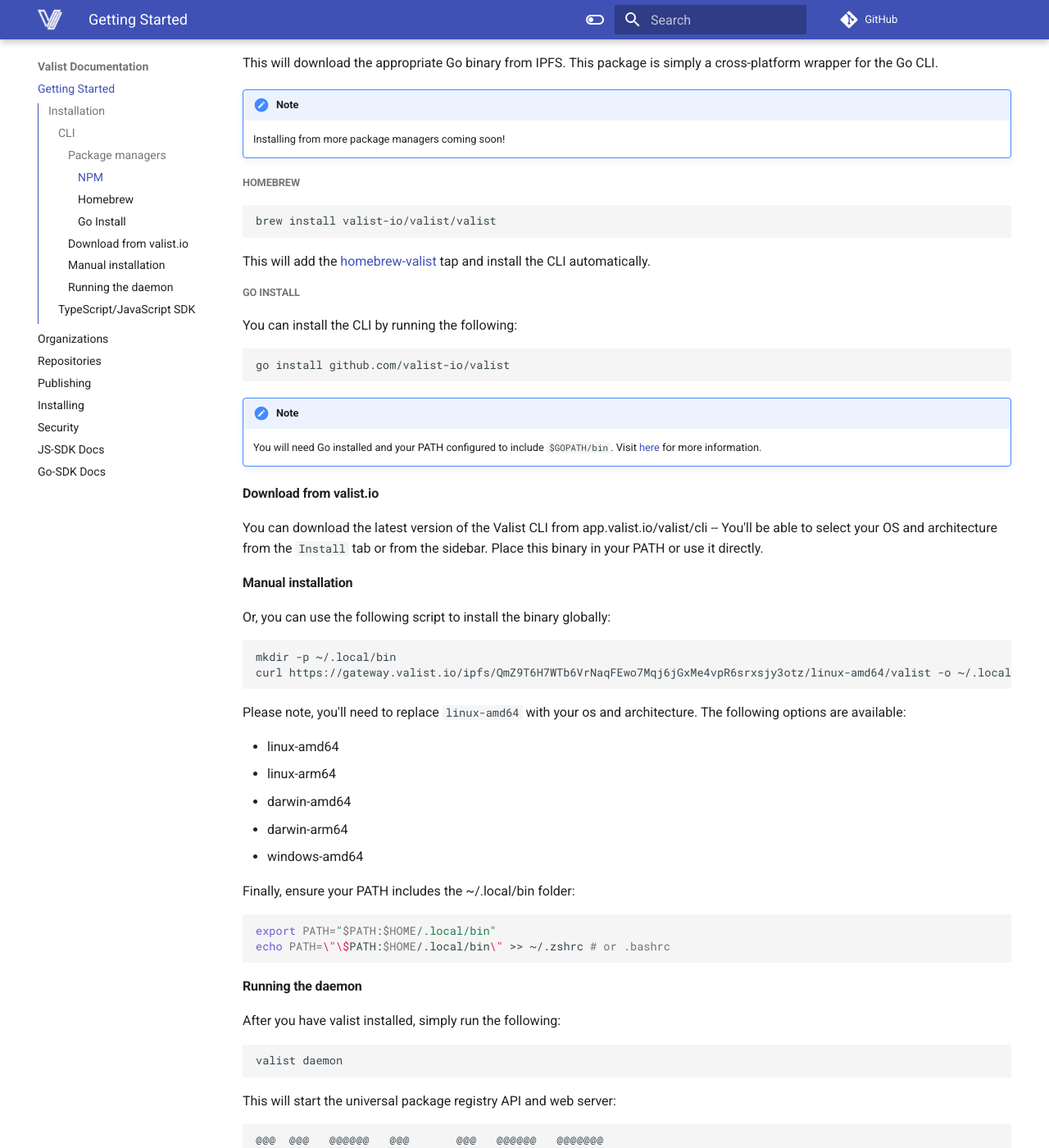
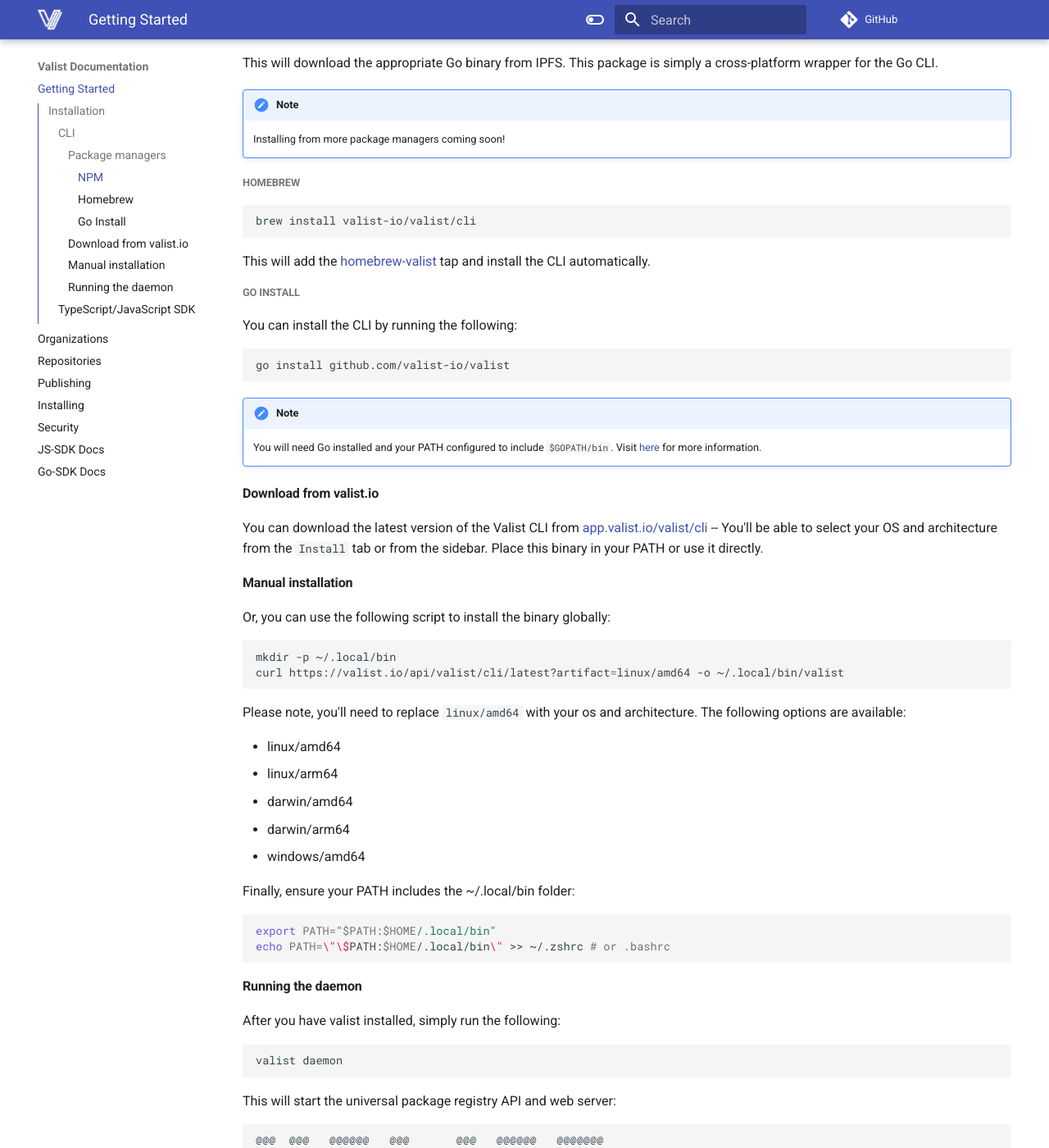
Before and after one commit to valist-io/valist-docs, an MkDocs documentation site: the page built from docs/src/index.md, in a window 1280 px wide and 1400 px high, scrolled down 454 px. Shown: the whole window at 82% size. Built offline with MkDocs 1.6.1 and Material for MkDocs 9.7.7, drawn with Linux system fonts in a browser that asks for light colours; comment, search, counter and statistics services are not loaded; some of the changed lines change nothing that is shown.

Commit message:
Update install instructions

````diff
--- a/docs/src/index.md
+++ b/docs/src/index.md
@@ -24,7 +24,7 @@
 ##### Homebrew
 
 ```sh
-brew install valist-io/valist/valist
+brew install valist-io/valist/cli
 ```
 
 This will add the [homebrew-valist](github.com/valist-io/homebrew-valist) tap and install the CLI automatically.
@@ -42,7 +42,7 @@
 
 #### Download from valist.io
 
-You can download the latest version of the Valist CLI from app.valist.io/valist/cli -- You'll be able to select your OS and architecture from the `Install` tab or from the sidebar. Place this binary in your PATH or use it directly.
+You can download the latest version of the Valist CLI from [app.valist.io/valist/cli](app.valist.io/valist/cli) -- You'll be able to select your OS and architecture from the `Install` tab or from the sidebar. Place this binary in your PATH or use it directly.
 
 #### Manual installation
 
@@ -50,16 +50,16 @@
 
 ```sh
 mkdir -p ~/.local/bin
-curl https://gateway.valist.io/ipfs/QmZ9T6H7WTb6VrNaqFEwo7Mqj6jGxMe4vpR6srxsjy3otz/linux-amd64/valist -o ~/.local/bin/valist
+curl https://valist.io/api/valist/cli/latest?artifact=linux/amd64 -o ~/.local/bin/valist
 ```
 
-Please note, you'll need to replace `linux-amd64` with your os and architecture. The following options are available:
+Please note, you'll need to replace `linux/amd64` with your os and architecture. The following options are available:
 
-* linux-amd64
-* linux-arm64
-* darwin-amd64
-* darwin-arm64
-* windows-amd64
+* linux/amd64
+* linux/arm64
+* darwin/amd64
+* darwin/arm64
+* windows/amd64
 
 Finally, ensure your PATH includes the ~/.local/bin folder:
 
````
